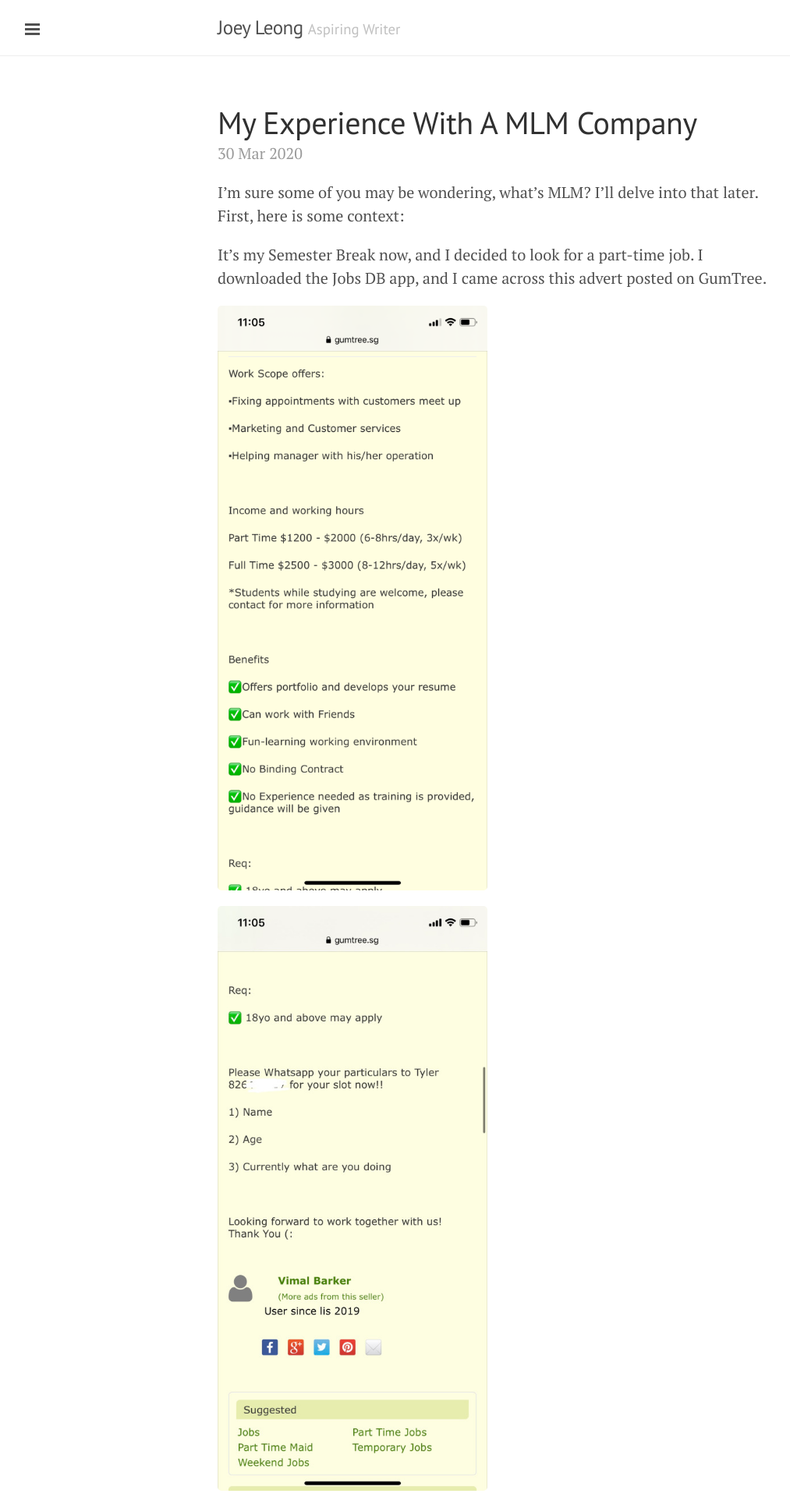
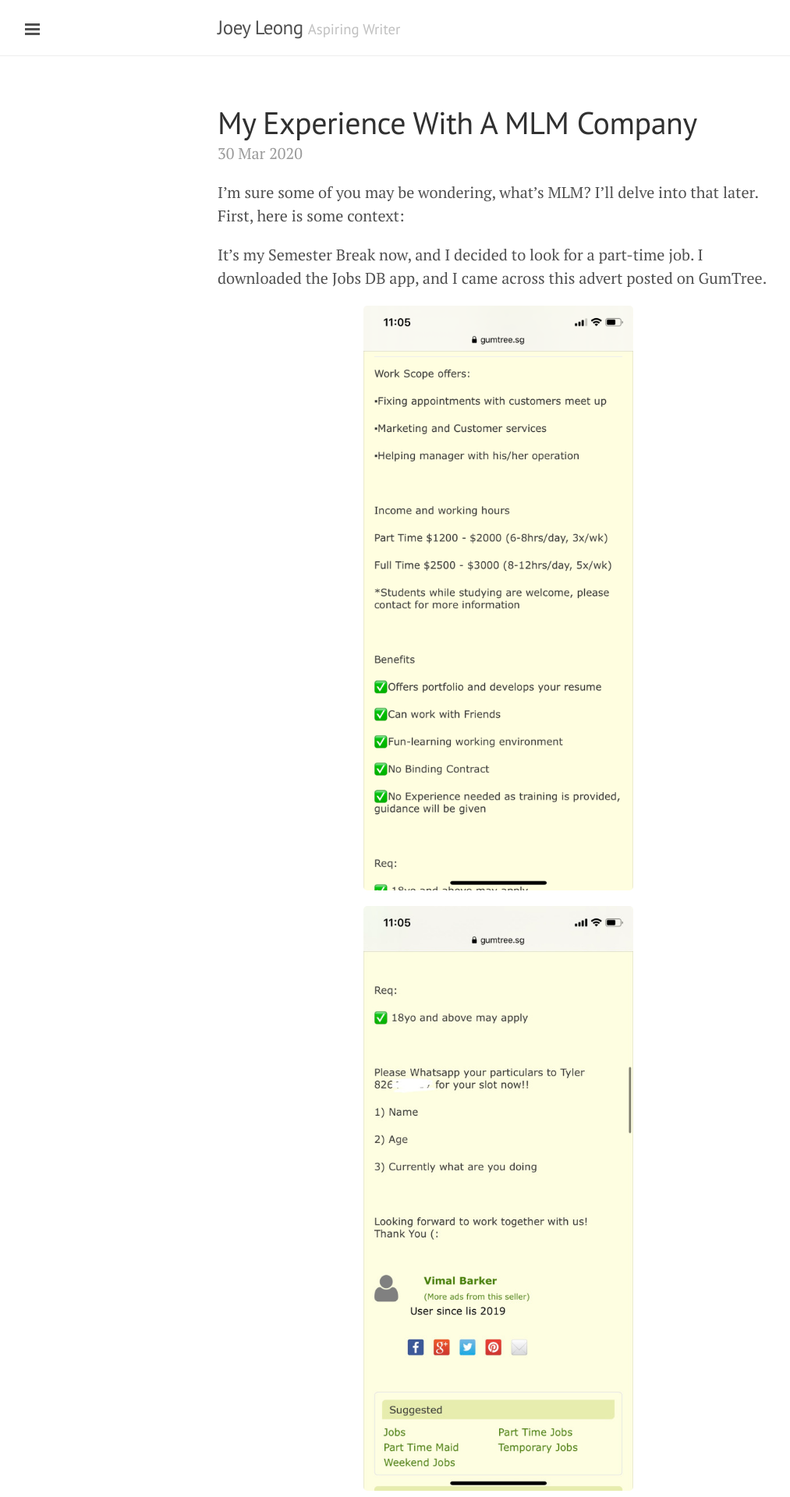
Before and after one commit to joeylzq/joeylzq.github.io, a Jekyll site: the page built from _posts/2020-03-30-My Experience with a MLM Company Test.md, in a window 1280 px wide. Shown: the top 1920 px of the page at 78% size, without its empty margins (1-1014 px from the left). Built offline with Jekyll 4.4.1, drawn with Linux system fonts in a browser that asks for light colours; Markdown is read by kramdown in place of the engine named in the settings.

Commit message:
Update 2020-03-30-My Experience with a MLM Company Test.md

```diff
--- a/_posts/2020-03-30-My Experience with a MLM Company Test.md
+++ b/_posts/2020-03-30-My Experience with a MLM Company Test.md
@@ -7,11 +7,11 @@ I’m sure some of you may be wondering, what’s MLM? I’ll delve into that la
 
 It’s my Semester Break now, and I decided to look for a part-time job. I downloaded the Jobs DB app, and I came across this advert posted on GumTree.
 
-<p align="centre">
+<p align="middle">
 <img height="750" src="{{ site.url }}/assets/30032020/image1.png">
 </p>
 
-<p align="centre">
+<p align="middle">
 <img height="750" src="{{ site.url }}/assets/30032020/image2.jpg">
 </p>
 
```
